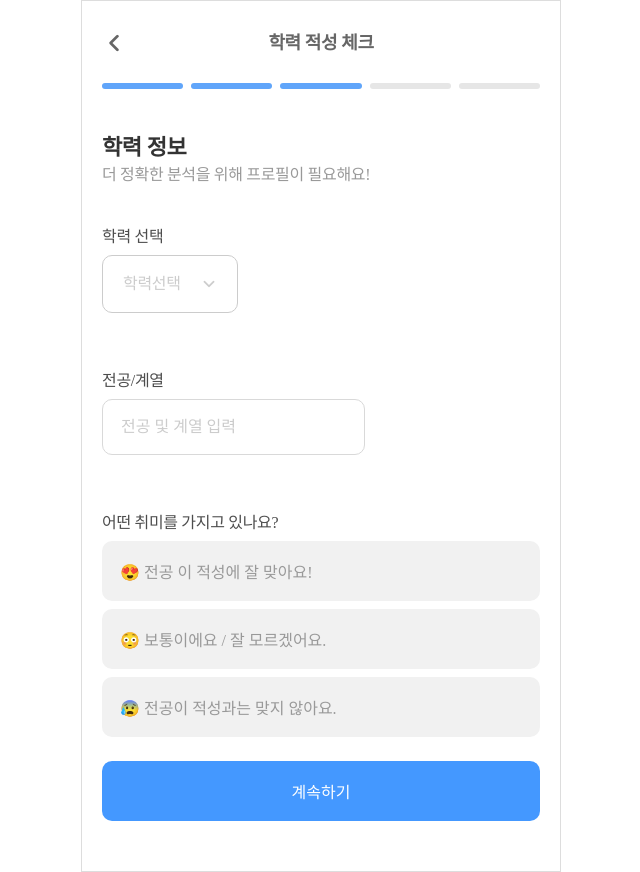
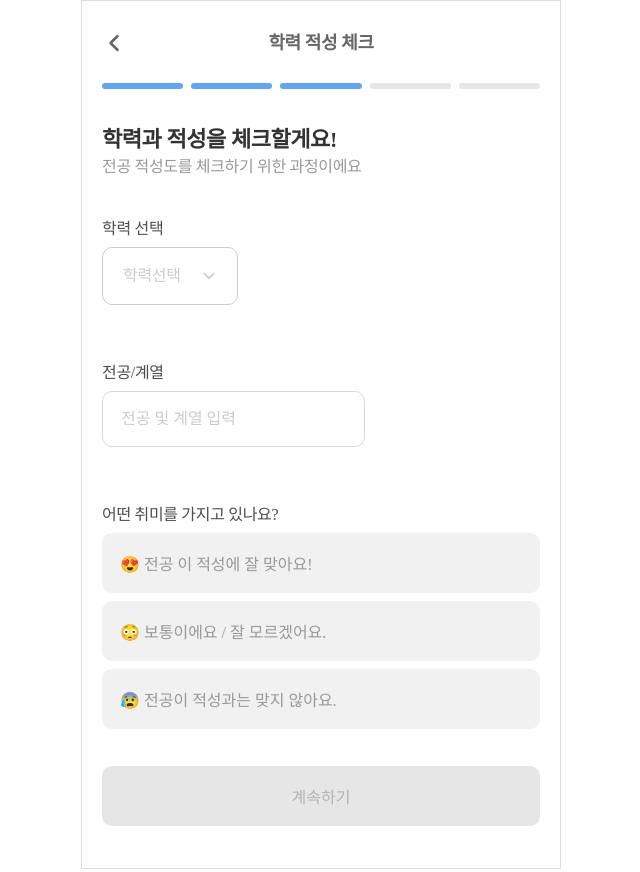
Before and after one commit to hole-in-one-early-bird/recruitime-frontend-react, a React (Create React App) app: page /education in a window 1280 px wide. Shown: the whole page, without its empty margins (319-959 px from the left). Built offline with nearby package versions, Linux system fonts and the light colour scheme; a web font is replaced by a local one.

Commit message:
#12 feat:학력 적성체크 폼 생성

```diff
--- a/src/features/aiCareer/education/ui/EducationForm.tsx
+++ b/src/features/aiCareer/education/ui/EducationForm.tsx
@@ -28,14 +28,14 @@ export const EducationForm = () => {
 
   const [isAllFieldsFilled, setIsAllFieldsFilled] = useState(false);
   useEffect(() => {
-    setIsAllFieldsFilled(true);
-  }, []);
+    setIsAllFieldsFilled(education !== '' && match !== '' && selectedOption !== '');
+  }, [education, match, selectedOption]);
 
   return (
     <EducationWrapper>
       <div className='title'>
-        <StyledTypography variant={'middleTitle'}>학력 정보</StyledTypography>
-        <Typography variant={'subtitle3'}>더 정확한 분석을 위해 프로필이 필요해요!</Typography>
+        <StyledTypography variant={'middleTitle'}>학력과 적성을 체크할게요!</StyledTypography>
+        <Typography variant={'subtitle3'}>전공 적성도를 체크하기 위한 과정이에요</Typography>
       </div>
       <div className='optionPickerBox'>
         <OptionPicker
@@ -68,7 +68,7 @@ export const EducationForm = () => {
       <Button
         variant={isAllFieldsFilled ? 'primary' : 'primaryDisabled'}
         disabled={!isAllFieldsFilled}
-        style={{ marginTop: '24px' }}
+        style={{ marginTop: '37px' }}
       >
         <Link to={ROUTES_PATH.track}>계속하기</Link>
       </Button>
@@ -86,7 +86,7 @@ export const EducationForm = () => {
 
 const EducationWrapper = styled.div`
   position: relative;
-  padding: 30px 0;
+  padding: 22px 0;
 
   .title {
     margin-bottom: 46px;
```
